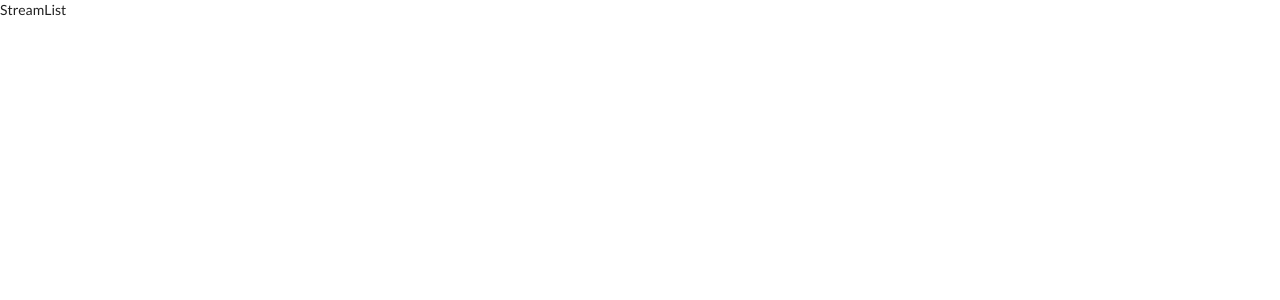
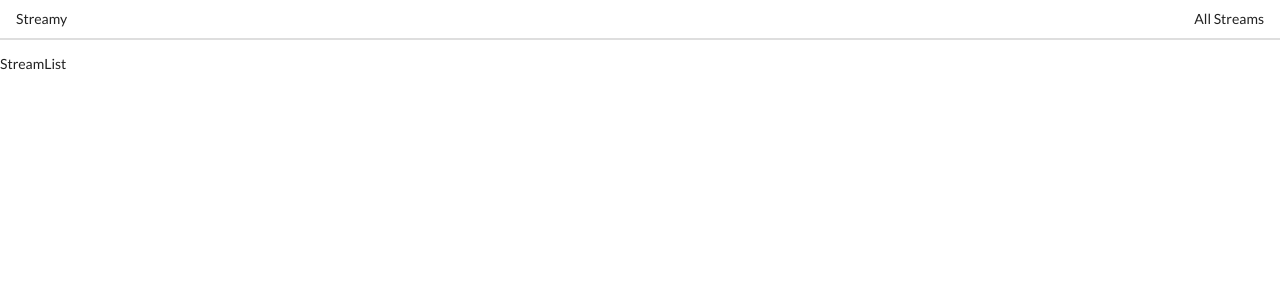
Before and after one commit to IulianStave/twitch-react-router, a React (Create React App) app: page / in a window 1280 px wide. Shown: the top 300 px of the page. Built offline with nearby package versions, Linux system fonts and the light colour scheme.

Commit message:
Add Header

```diff
--- a/src/components/App.js
+++ b/src/components/App.js
@@ -8,22 +8,14 @@
 import StreamList from './streams/StreamList';
 import StreamShow from './streams/StreamShow';
 
-
-// class App extends React.Component {
-
-//   render() {
-//     return <div>Hello</div>;
-//   }
-// };
+import Header from './Header';
 
 const App = () => {
-  //extractedPath.comtains(path) without exact keyword
-  // when exact keyword is present => equal is used for comparison
-
   return (
-    <div>
+    <div className="ui containter">
       <BrowserRouter>
         <div>
+          <Header />
           <Route path="/" exact component={StreamList} />
           <Route path="/streams/new" exact component={StreamCreate} />
           <Route path="/streams/edit" exact component={StreamEdit} />
--- /dev/null
+++ b/src/components/Header.js
@@ -0,0 +1,19 @@
+import { BrowserRouter, Link } from 'react-router-dom';
+import React from 'react';
+
+const Header = () => {
+  return (
+    <div className="ui secondary pointing menu">
+      <Link to="/" className="item">
+        Streamy
+      </Link>
+      <div className="right menu">
+        <Link to="/" className="item">
+          All Streams
+        </Link>
+      </div>
+    </div>
+  );
+};
+
+export default Header;
```
